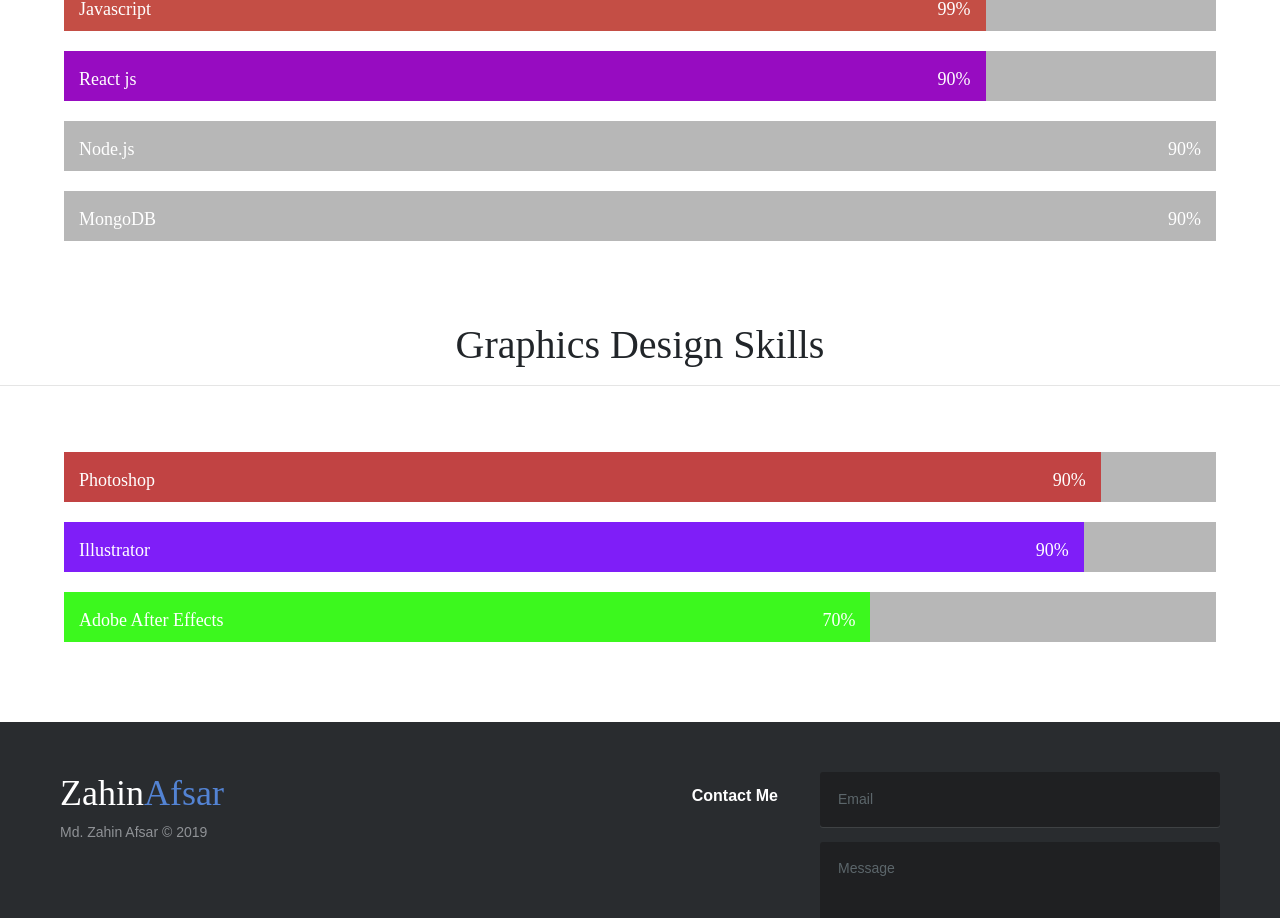
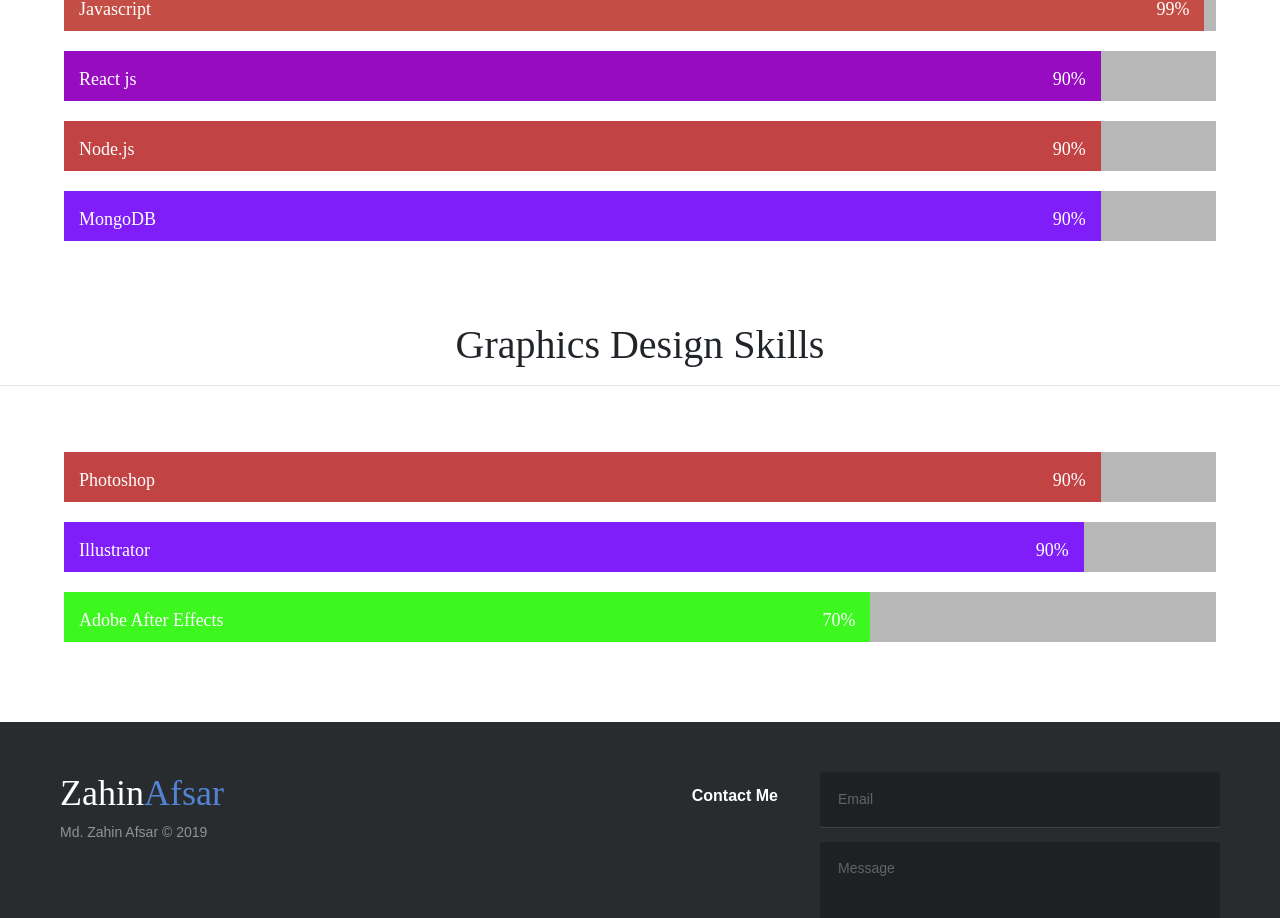
Before and after one commit to zahinafsar/zahin, a React (Create React App) app: page /skills in a window 1280 px wide. Shown: the part 1039-1957 px from the top of the page. Built offline with nearby package versions, Linux system fonts and the light colour scheme.

Commit message:
Update App.css

```diff
--- a/src/css/App.css
+++ b/src/css/App.css
@@ -71,11 +71,42 @@ to {
     width: 99%}
 }
 
+#Skill-NJ {
+    width: 90%;
+    animation: Animate-HTML 4s;
+    height: 100%;
+    position: absolute;
+    background-color: #c14343;
+}
+@keyframes Animate-HTML {
+    from {
+    width: 10px;
+}
+to {
+    width: 90%}
+}
+
+
+#Skill-MDB {
+    width: 90%;
+    animation: Animate-HTML 4s;
+    height: 100%;
+    position: absolute;
+    background-color: #7f1ef8;
+}
+@keyframes Animate-HTML {
+    from {
+    width: 10px;
+}
+to {
+    width: 90%}
+}
+
 
 
 #Skill-RJ {
     animation: rj 4s;
-    width: 80%;
+    width: 90%;
     height: 50px;
     position: absolute;
     background-color: #970cc1;
@@ -85,7 +116,7 @@ to {
     width: 10px;
 }
 to {
-    width: 80%}
+    width: 90%}
 }
 
 
@@ -108,7 +139,7 @@ to {
 
 #Skill-JS {
     animation: Animate-JS 4s;
-    width: 80%;
+    width: 99%;
     height: 50px;
     position: absolute;
     background-color: #c44e45;
@@ -118,7 +149,7 @@ to {
     width: 10px;
 }
 to {
-    width: 80%}
+    width: 99%}
 }
 
 
```
